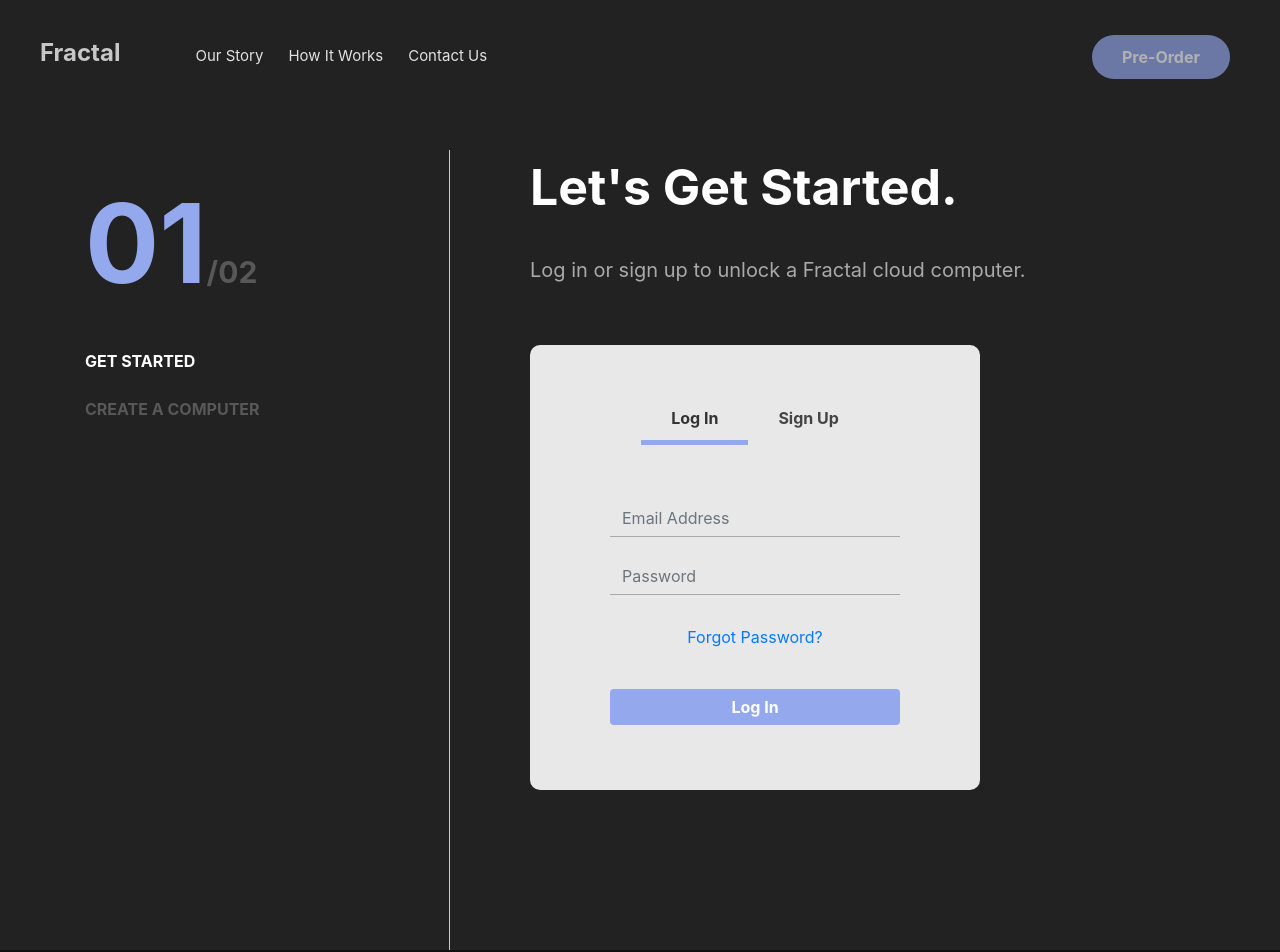
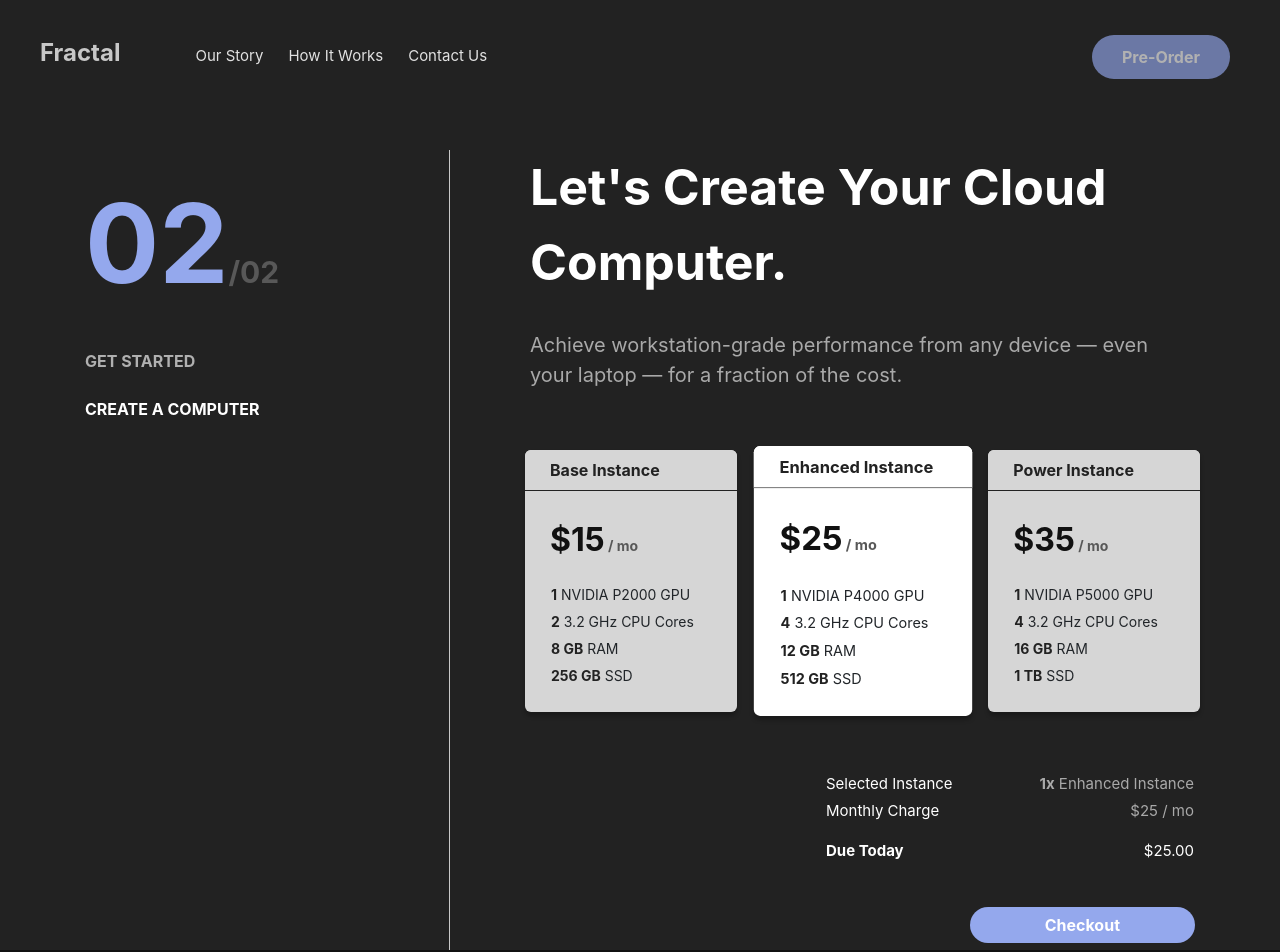
Before and after one commit to whisthq/vm-website, a React (Create React App) app: page /vm in a window 1280 px wide. Shown: the top 952 px of the page. Built offline with nearby package versions, Linux system fonts and the light colour scheme.

Commit message:
ui improvements

```diff
--- a/src/components/PageVirtualMachine/VM.js
+++ b/src/components/PageVirtualMachine/VM.js
@@ -22,8 +22,8 @@
     super(props)
     this.state = { width: 0, height: 0, modalShow: false, showPopup: false,
       emailLogin: '', passwordLogin: '', emailSignup: '', passwordSignup: '', passwordConfirmSignup: '',
-      loggedIn: false, baseColor: '#d6d6d6', enhancedColor: 'white', powerColor: '#d6d6d6',
-      baseSize: 1, enhancedSize: 1.03, powerSize: 1}
+      loggedIn: true, baseColor: '#d6d6d6', enhancedColor: 'white', powerColor: '#d6d6d6',
+      baseSize: 1, enhancedSize: 1.03, powerSize: 1, selected: 'Enhanced Instance'}
     this.updateWindowDimensions = this.updateWindowDimensions.bind(this)
     this.changeEmailLogin = this.changeEmailLogin.bind(this)
     this.changePasswordLogin = this.changePasswordLogin.bind(this)
@@ -77,7 +77,8 @@
       powerColor: '#d6d6d6',
       baseSize: 1.03,
       enhancedSize: 1,
-      powerSize: 1
+      powerSize: 1,
+      selected: 'Base Instance'
     });
   }
 
@@ -88,7 +89,8 @@
       powerColor: '#d6d6d6',
       baseSize: 1,
       enhancedSize: 1.03,
-      powerSize: 1
+      powerSize: 1,
+      selected: 'Enhanced Instance'
     });
   }
 
@@ -99,7 +101,8 @@
       powerColor: "white",
       baseSize: 1,
       enhancedSize: 1,
-      powerSize: 1.03
+      powerSize: 1.03,
+      selected: 'Power Instance'
     });
   }
 
@@ -245,9 +248,65 @@
                       </div>
                     </Col>
                 </Row>
-                <Button style = {{color: 'white', marginTop: 75, paddingLeft: 75, paddingRight: 75, fontWeight: 'bold', backgroundColor: '#94a8ed', border: 'none', borderRadius: 20, float: 'right'}}>
-                  Next
-                </Button>
+                <div style = {{width: '100%', height: 80}}>
+                  <div style = {{width: 370, marginTop: 50, float: 'right'}}>
+                    {
+                    this.state.selected === "Base Instance"
+                    ?
+                    <table style = {{width: "100%", fontSize: 15}}>
+                      <tr style = {{textAlign: 'right', paddingTop: 10}}>
+                        <td style = {{color: 'white', textAlign: 'left'}}>Selected Instance</td>
+                        <td style = {{color: '#a9a9a9'}}><strong>1x</strong> Base Instance</td>
+                      </tr>
+                      <tr style = {{textAlign: 'right', paddingTop: 10, height: 30}}>
+                        <td style = {{color: 'white', textAlign: 'left'}}>Monthly Charge</td>
+                        <td style = {{color: '#a9a9a9'}}>$15 / mo</td>
+                      </tr>
+                      <tr style = {{textAlign: 'right', height: 50}}>
+                        <td style = {{color: 'white', fontWeight: 'bold', textAlign: 'left'}}>Due Today</td>
+                        <td style = {{color: 'white'}}>$15.00</td>
+                      </tr>
+                    </table>
+                    :
+                    (
+                    this.state.selected === "Enhanced Instance"
+                    ?
+                    <table style = {{width: "100%", fontSize: 15}}>
+                      <tr style = {{textAlign: 'right', paddingTop: 10}}>
+                        <td style = {{color: 'white', textAlign: 'left'}}>Selected Instance</td>
+                        <td style = {{color: '#a9a9a9'}}><strong>1x</strong> Enhanced Instance</td>
+                      </tr>
+                      <tr style = {{textAlign: 'right', paddingTop: 10, height: 30}}>
+                        <td style = {{color: 'white', textAlign: 'left'}}>Monthly Charge</td>
+                        <td style = {{color: '#a9a9a9'}}>$25 / mo</td>
+                      </tr>
+                      <tr style = {{textAlign: 'right', height: 50}}>
+                        <td style = {{color: 'white', fontWeight: 'bold', textAlign: 'left'}}>Due Today</td>
+                        <td style = {{color: 'white'}}>$25.00</td>
+                      </tr>
+                    </table>
+                    :
+                    <table style = {{width: "100%", fontSize: 15}}>
+                      <tr style = {{textAlign: 'right', paddingTop: 10}}>
+                        <td style = {{color: 'white', textAlign: 'left'}}>Selected Instance</td>
+                        <td style = {{color: '#a9a9a9'}}><strong>1x</strong> Power Instance</td>
+                      </tr>
+                      <tr style = {{textAlign: 'right', paddingTop: 10, height: 30}}>
+                        <td style = {{color: 'white', textAlign: 'left'}}>Monthly Charge</td>
+                        <td style = {{color: '#a9a9a9'}}>$35 / mo</td>
+                      </tr>
+                      <tr style = {{textAlign: 'right', height: 50}}>
+                        <td style = {{color: 'white', fontWeight: 'bold', textAlign: 'left'}}>Due Today</td>
+                        <td style = {{color: 'white'}}>$35.00</td>
+                      </tr>
+                    </table>
+                    )
+                    }
+                    <Button style = {{color: 'white', marginTop: 30, paddingLeft: 75, paddingRight: 75, fontWeight: 'bold', backgroundColor: '#94a8ed', border: 'none', borderRadius: 20, float: 'right'}}>
+                      Checkout
+                    </Button>
+                  </div>
+                </div>
               </Col>
               :
               (
```
